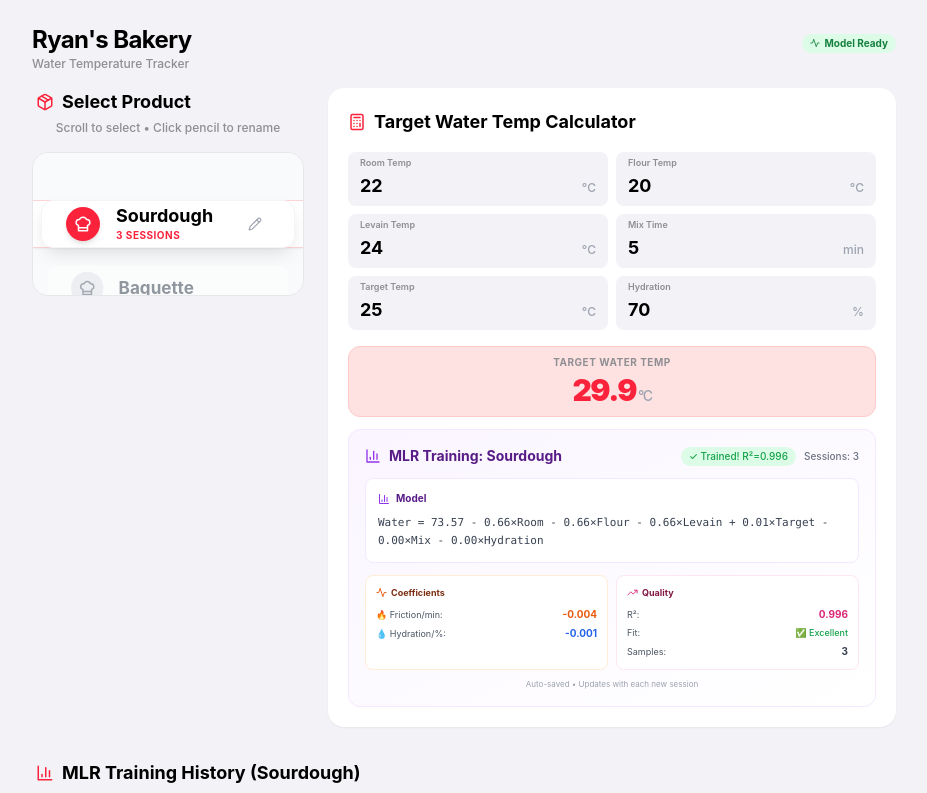
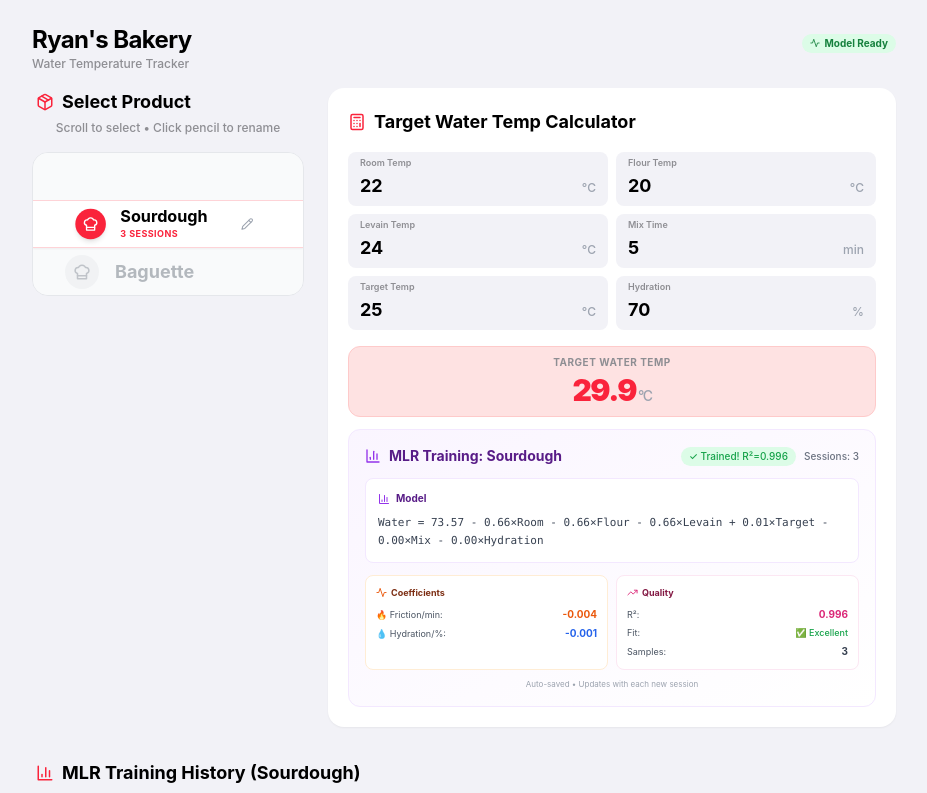
Before and after one commit to ghryan0000/dough-temp-tracker, a React (Vite) app: page / in a window 1280 px wide. Shown: the top 793 px of the page, without its empty margins (176-1103 px from the left). Built offline with nearby package versions, Linux system fonts and the light colour scheme.

Commit message:
Finalize product wheel styling: reduce item height to 48px and simplify selection styles

```diff
--- a/dough-temp-tracker.tsx
+++ b/dough-temp-tracker.tsx
@@ -688,7 +688,7 @@ function ProductWheelSelector({ products, selectedProductId, setSelectedProductI
   const [editingId, setEditingId] = useState(null);
   const [editValue, setEditValue] = useState('');
   const isScrollingRef = useRef(false); // Prevents feedback loop
-  const itemHeight = 64; // Height of each item in the wheel (48px + 16px margin)
+  const itemHeight = 48; // Height of each item in the wheel
 
   // Scroll to selected product on mount or when selection changes externally
   useEffect(() => {
@@ -765,9 +765,7 @@ function ProductWheelSelector({ products, selectedProductId, setSelectedProductI
           return (
             <div
               key={product.id}
-              className={`h-12 mb-4 flex items-center justify-between px-6 mx-2 snap-center transition-all duration-500 ease-out rounded-xl border ${isSelected
-                ? 'opacity-100 scale-100 bg-white shadow-[0_8px_20px_-6px_rgba(0,0,0,0.15)] border-gray-100 z-10'
-                : 'opacity-60 scale-95 bg-white/60 border-transparent shadow-none grayscale-0'
+              className={`h-12 flex items-center justify-between px-8 snap-center transition-all duration-300 ${isSelected ? 'opacity-100 scale-90' : 'opacity-40 scale-100'
                 }`}
               onClick={() => {
                 if (!isEditing) {
```
